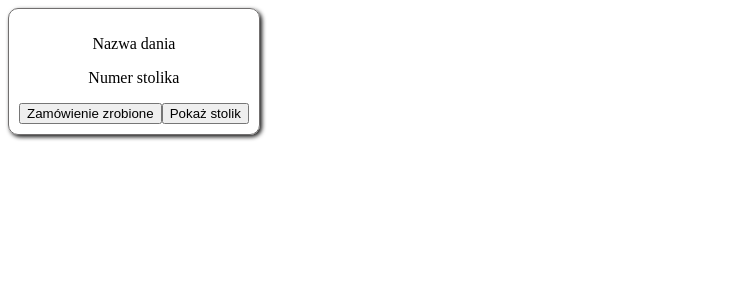
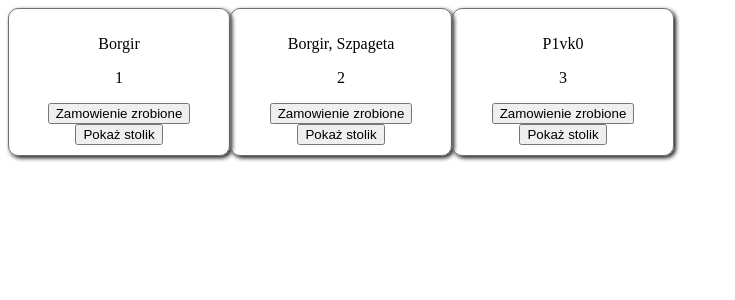
Before and after one commit to RestaurantService-UMCS-2025/front_kitchen, a React (Vite) app in the folder kitchen-nightmare/: page / in a window 1280 px wide. Shown: the top 300 px of the page, without its empty margins (0-735 px from the left). Built offline with nearby package versions, Linux system fonts and the light colour scheme; the HTML template or start-up script is replaced by a standard one.

Commit message:
changed orders to objects, improved display

```diff
--- a/kitchen-nightmare/src/assets/Orders.jsx
+++ b/kitchen-nightmare/src/assets/Orders.jsx
@@ -1,9 +1,18 @@
 function Orders() {
-    return (<div className="order">
-            <p>Nazwa dania</p>
-            <p>Numer stolika</p>
-            <button>Zamówienie zrobione</button>
-            <button>Pokaż stolik</button>
+    const orders = [
+        {table_id: 1, order_name: 'Borgir'},
+        {table_id: 2, order_name: 'Borgir, Szpageta'},
+        {table_id: 3, order_name: 'P1vk0'}
+    ];
+
+
+    return (<div>
+            {orders.map((order, index) =>
+                (<div className="order">
+                    <p>{order.order_name}</p>
+                    <p>{order.table_id}</p>
+                <button>Zamowienie zrobione</button>
+                <button>Pokaż stolik</button></div>))}
         </div>
     );
 }
--- a/kitchen-nightmare/src/index.css
+++ b/kitchen-nightmare/src/index.css
@@ -4,6 +4,6 @@
     box-shadow: 2px 2px 4px #171717;
     padding: 10px;
     text-align: center;
-    max-width: 250px;
+    max-width: 200px;
     display: inline-block;
 }
```
